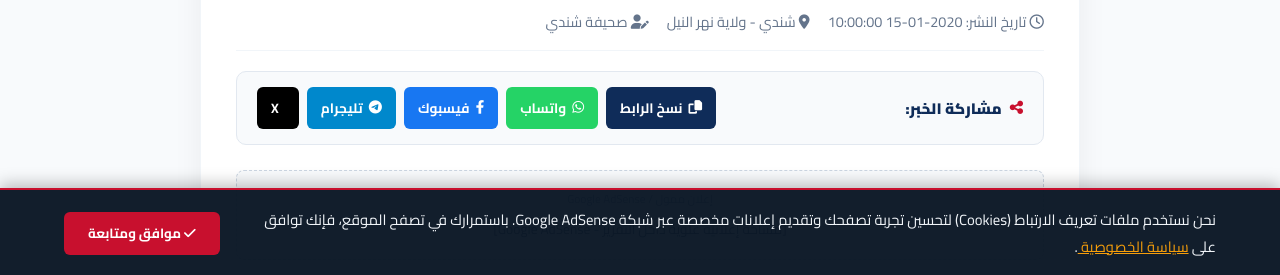
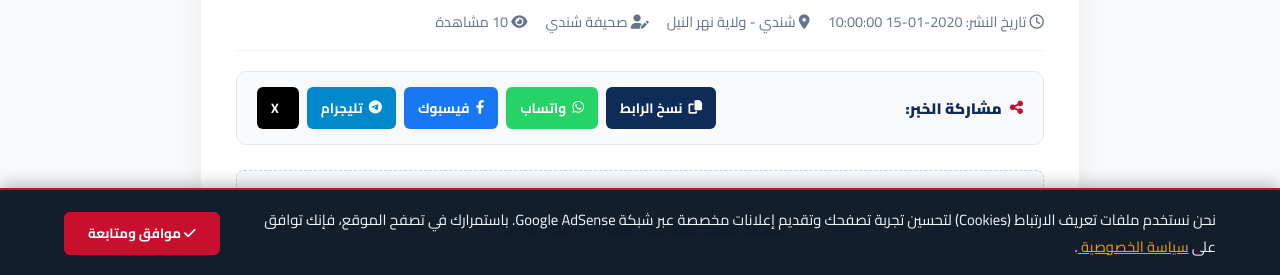
Before and after one commit to temtuba8-jpg/shandy, a Flask app: page /news/1 in a window 1280 px wide. Shown: the part 524-799 px from the top of the page. Run offline with Flask 3, Linux system fonts and the light colour scheme; grey boxes marked "Sample" are stand-in pictures; a database or web service that is not in the repository returns one stand-in record (values such as "Sample title").

Commit message:
Update news_detail.html

```diff
--- a/templates/news_detail.html
+++ b/templates/news_detail.html
@@ -184,6 +184,7 @@
             <span><i class="far fa-clock"></i> تاريخ النشر: {{ news.created_at }}</span>
             <span><i class="fas fa-map-marker-alt"></i> شندي - ولاية نهر النيل</span>
             <span><i class="fas fa-user-edit"></i> صحيفة شندي</span>
+            <span><i class="fas fa-eye" aria-hidden="true"></i> {{ news.views | default(0) }} مشاهدة</span>
         </div>
 
         <!-- 🔗 صندوق أزرار مشاركة الخبر 🔗 -->
```
